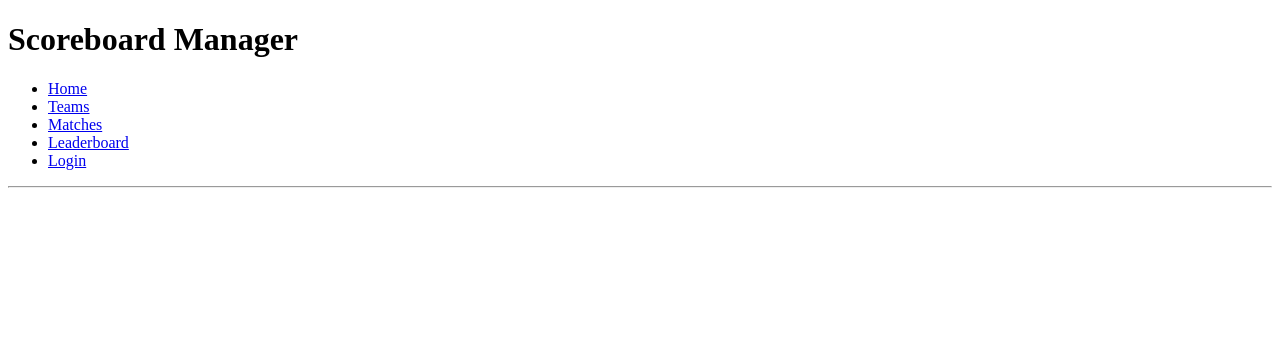
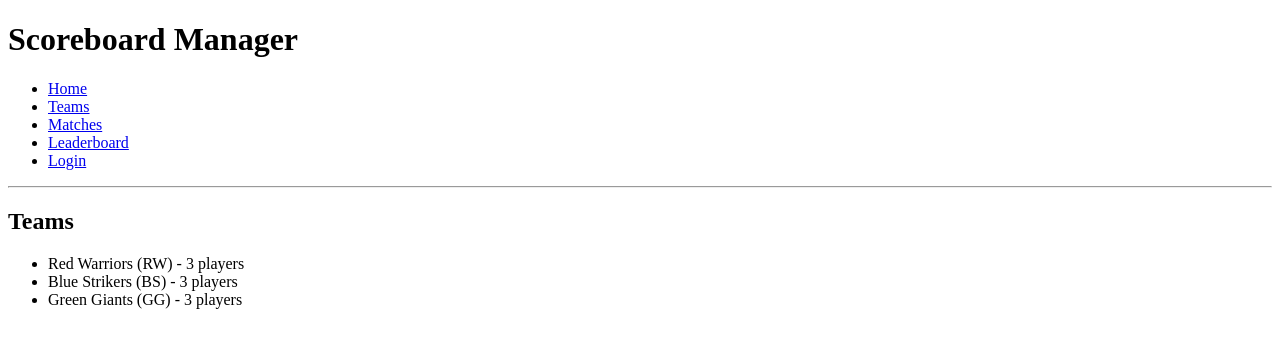
Before and after one commit to not-Lucifer/Scoreboard-Manager, a React (Vite) app in the folder frontend/: page /teams in a window 1280 px wide. Shown: the top 348 px of the page. Built offline with nearby package versions, Linux system fonts and the light colour scheme.

Commit message:
teams page

```diff
--- a/frontend/src/App.jsx
+++ b/frontend/src/App.jsx
@@ -1,8 +1,13 @@
+import { useState } from 'react'
 import { Routes, Route } from 'react-router-dom'
 import Navbar from './components/Navbar'
 import Home from './pages/Home'
+import Teams from './pages/Teams'
+import { teams as dummyTeams } from './data/dummy'
 
 function App() {
+  const [teams, setTeams] = useState(dummyTeams)
+
   return (
     <div>
       <h1>Scoreboard Manager</h1>
@@ -10,6 +15,7 @@ function App() {
       <hr />
       <Routes>
         <Route path="/" element={<Home />} />
+        <Route path="/teams" element={<Teams teams={teams} />} />
       </Routes>
     </div>
   )
--- /dev/null
+++ b/frontend/src/pages/Teams.jsx
@@ -0,0 +1,16 @@
+function Teams({ teams }) {
+  return (
+    <div>
+      <h2>Teams</h2>
+      <ul>
+        {teams.map((t) => (
+          <li key={t.id}>
+            {t.name} ({t.shortName}) - {t.players.length} players
+          </li>
+        ))}
+      </ul>
+    </div>
+  )
+}
+
+export default Teams
```
